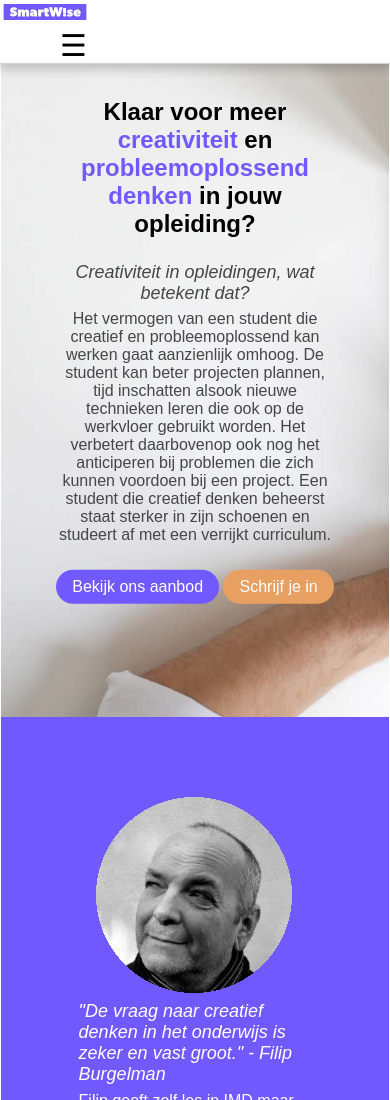
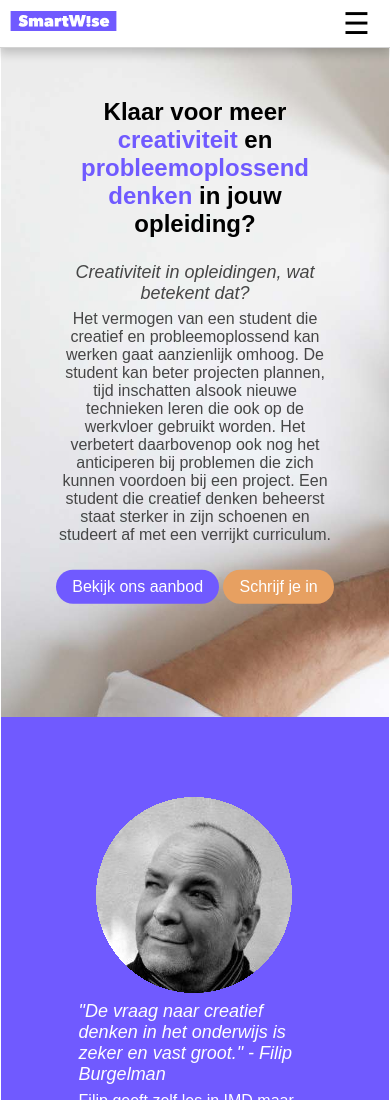
Before and after one commit to Trewep/landingspage-smartwise, a plain HTML site: page index.html in a window 390 px wide. Shown: the top 1100 px of the page. Drawn offline with Linux system fonts and the light colour scheme; a web font is replaced by a local one.

Commit message:
fix some css

```diff
--- a/index.html
+++ b/index.html
@@ -30,8 +30,8 @@
     </nav>
     <nav id="navbar-mobile">
         <div class="top">
-            <a href="https://smartwise.be" ><img class="topimg" width="30%" src="images/logo.svg" alt="Logo" /></a>
-            <span class="hamburger" style="font-size:30px;cursor:pointer" onclick="openNav()">&#9776;</span>
+            <a  style="max-width: 70%" href="https://smartwise.be" ><img class="topimg" height="30px" style="align-items: center; margin: 0.4em 0 0.4em 0.4em;" src="images/logo.svg" alt="Logo" /></a>
+            <span class="hamburger" style="font-size:30px;cursor:pointer; max-width: 30%" onclick="openNav()">&#9776;</span>
         </div>
         <div id="myNav" class="overlay">
             <a href="javascript:void(0)" class="closebtn" onclick="closeNav()">&times;</a>
```
